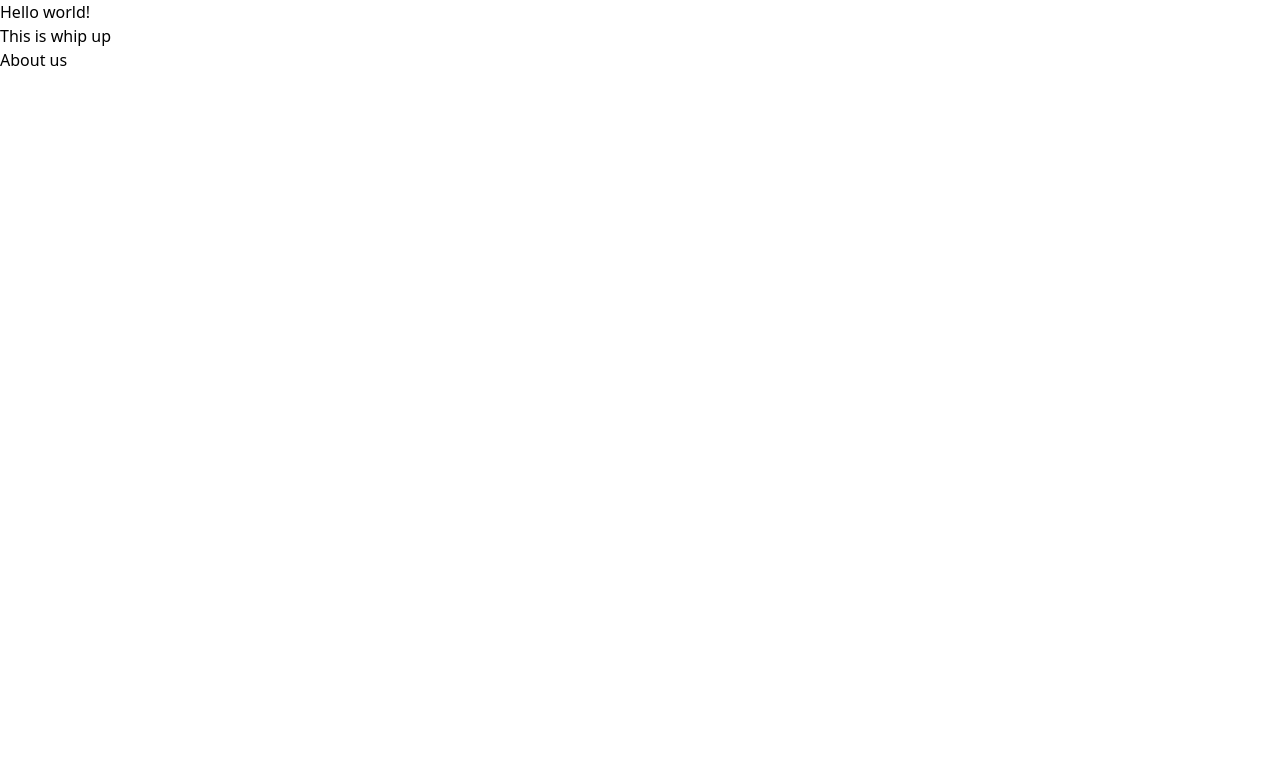
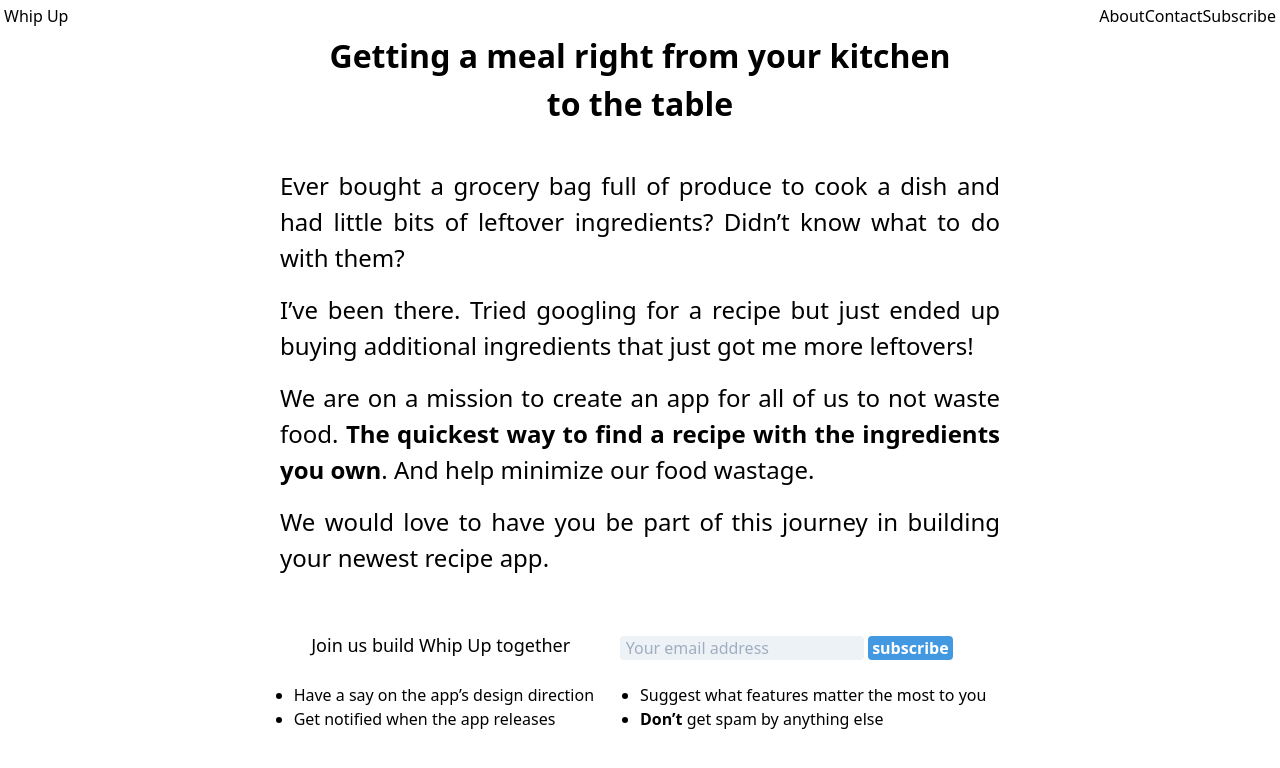
Before and after one commit to Whip-Up/landing-page, a Gatsby site: page / in a window 1280 px wide. Built offline with nearby package versions, Linux system fonts and the light colour scheme; Gatsby itself is replaced by a stand-in of ours.

Commit message:
Setting up layout - first attempt (with other infrastructure code)
* Playing around with layout

* build(language): using typescript through gatsby-plugin-typescript

* build(tooling): add eslint with typscript support

* chore(tailwind): fix up tailwind issues running on vscode

https://stackoverflow.com/questions/47607602/how-to-add-a-tailwind-css-rule-to-css-checker

* Move all layout components to a seperate folder

* draft 1

* style(settings): update spacing to reflect the spacing used in design

* draft 1

* layout subscription text

```diff
--- a/gatsby-config.js
+++ b/gatsby-config.js
@@ -9,6 +9,7 @@
 module.exports = {
   /* Your site config here */
   plugins: [
+    "gatsby-plugin-typescript",
     {
       resolve: `gatsby-plugin-postcss`,
       options: {
--- a/src/components/container/container.js
+++ /dev/null
@@ -1,6 +0,0 @@
-import React from "react"
-import containerStyles from "./container.module.css"
-
-export default function Container({ children }) {
-  return <div className={containerStyles.container}>{children}</div>
-}
--- a/src/components/container/container.module.css
+++ /dev/null
@@ -1,4 +0,0 @@
-.container {
-  margin: 3rem auto;
-  max-width: 600px;
-}
--- a/src/components/header.js
+++ /dev/null
@@ -1,5 +0,0 @@
-import React from "react"
-
-export default function Header(props) {
-  return <h1>{props.headerText}</h1>
-}
--- /dev/null
+++ b/src/components/sob-story.tsx
@@ -0,0 +1,25 @@
+import React, { FunctionComponent } from "react"
+
+export const SobStory: FunctionComponent<unknown> = () => (
+  <article className="text-lg font-light mx-40 lg:w-paragraph lg:mx-auto">
+    <p className="text-justify mb-16">
+      Ever bought a grocery bag full of produce to cook a dish and had little
+      bits of leftover ingredients? Didn’t know what to do with them?
+    </p>
+    <p className="text-justify mb-16">
+      I’ve been there. Tried googling for a recipe but just ended up buying
+      additional ingredients that just got me more leftovers!
+    </p>
+    <p className="text-justify mb-16">
+      We are on a mission to create an app for all of us to not waste food.{" "}
+      <em className="font-bold not-italic">
+        The quickest way to find a recipe with the ingredients you own
+      </em>
+      . And help minimize our food wastage.
+    </p>
+    <p className="text-justify">
+      We would love to have you be part of this journey in building your newest
+      recipe app.
+    </p>
+  </article>
+)
--- /dev/null
+++ b/src/components/subscription.tsx
@@ -0,0 +1,38 @@
+import React, { FunctionComponent } from "react"
+
+export const Subscription: FunctionComponent<unknown> = () => (
+  <article className="mt-56 mb-24 mx-8 lg:mx-auto lg:w-content lg:grid lg:col-gap-32">
+    <h1 className="font-light sm:text-center sm:text-medium text-lg mb-8 col-start-1 row-start-1 row-span-1">
+      Join us build Whip Up together
+    </h1>
+    <section className="mt-16 col-start-1 col-span-2 row-start-2 text-base">
+      <ul className="list-disc px-24 lg:px-0 lg:grid lg:grid-cols-2 gap-5 font-regular text-base">
+        <li className="col-start-1 row-start-1">
+          Have a say on the app’s design direction
+        </li>
+        <li className="col-start-1 row-start-2">
+          Get notified when the app releases
+        </li>
+        <li className="col-start-2 row-start-1">
+          Suggest what features matter the most to you
+        </li>
+        <li className="col-start-2 row-start-2">
+          <b>Don’t</b> get spam by anything else
+        </li>
+      </ul>
+    </section>
+    <form className="col-start-2 self-center mt-8 lg:mt-0">
+      <input
+        type="email"
+        placeholder="Your email address"
+        className="w-2/3 bg-gray-200 appearance-none border-2 border-gray-200 rounded py-2 px-4 text-gray-700 leading-tight focus:outline-none focus:bg-white focus:border-purple-500 mb-4"
+      />
+      <button
+        type="submit"
+        className="bg-blue-500 hover:bg-blue-700 text-white font-bold ml-4 py-2 px-4 rounded"
+      >
+        subscribe
+      </button>
+    </form>
+  </article>
+)
--- /dev/null
+++ b/src/layouts/header.tsx
@@ -0,0 +1,20 @@
+import React, { FunctionComponent } from "react"
+
+export interface HeaderProps {
+  nowActive: "contact" | "about" | "none"
+}
+
+export const Header: FunctionComponent<HeaderProps> = props => (
+  <header className="p-4 flex justify-between items-center">
+    <div>Whip Up</div>
+    <ul className="flex justify-evenly item-center">
+      <li className={"pr-2" + (props.nowActive === "about" ? "active" : "")}>
+        About
+      </li>
+      <li className={"pr-2" + (props.nowActive === "contact" ? "active" : "")}>
+        Contact
+      </li>
+      <li>Subscribe</li>
+    </ul>
+  </header>
+)
--- /dev/null
+++ b/src/layouts/layout.tsx
@@ -0,0 +1,5 @@
+import React, { FunctionComponent } from "react"
+
+export const Layout: FunctionComponent<unknown> = props => (
+  <div>{props.children}</div>
+)
--- a/src/pages/about.js
+++ /dev/null
@@ -1,16 +0,0 @@
-import React from "react"
-import { Link } from "gatsby"
-
-import Container from "../components/container/container"
-
-export default function About() {
-  return (
-    <Container>
-      <h1>About CSS Modules</h1>
-      <p>CSS Modules are cool</p>
-      <Link to="/" class="bg-gray-100 border-black">
-        Home
-      </Link>
-    </Container>
-  )
-}
--- /dev/null
+++ b/src/pages/above-the-fold.tsx
@@ -0,0 +1,15 @@
+import React, { FunctionComponent } from "react"
+import { SobStory } from "../components/sob-story"
+
+export const AboveTheFold: FunctionComponent<unknown> = props => (
+  <section
+    role="main"
+    className="flex-col justify-center items-center h-screen"
+  >
+    <h1 className="text-xl font-bold text-center md:w-1/2 md:mx-auto mb-40">
+      Getting a meal right from your kitchen to the table
+    </h1>
+    <SobStory></SobStory>
+    {props.children}
+  </section>
+)
--- a/src/pages/index.js
+++ /dev/null
@@ -1,13 +0,0 @@
-import React from "react"
-import Header from "../components/header"
-import { Link } from "gatsby"
-
-export default function Home() {
-  return (
-    <div>
-      <Header headerText="Hello world!"></Header>
-      <p>This is whip up</p>
-      <Link to="/about/">About us</Link>
-    </div>
-  )
-}
--- /dev/null
+++ b/src/pages/index.tsx
@@ -0,0 +1,16 @@
+import React from "react"
+import { Layout } from "../layouts/layout"
+import { Header } from "../layouts/header"
+import { AboveTheFold } from "./above-the-fold"
+import { Subscription } from "../components/subscription"
+
+export default function Home(): JSX.Element {
+  return (
+    <Layout>
+      <Header nowActive="none"></Header>
+      <AboveTheFold>
+        <Subscription></Subscription>
+      </AboveTheFold>
+    </Layout>
+  )
+}
```
Also changed, not shown: package.json (+16 -6 lines), tsconfig.json (added, +24 -0 lines), .eslintrc.js (added), src/styles/tailwind.css (line endings or trailing spaces), tailwind.js, 2 other files.
